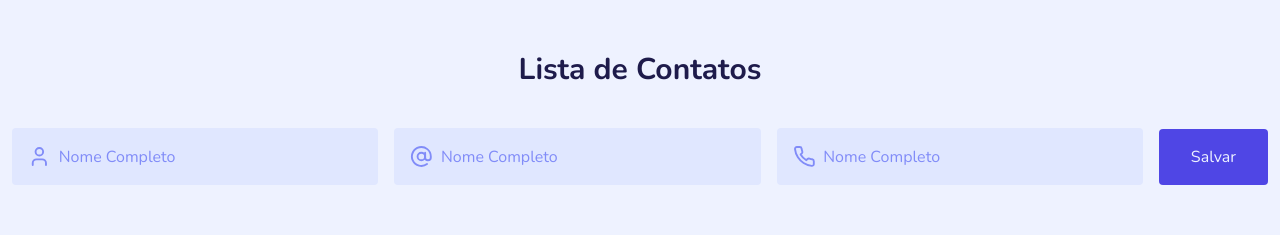
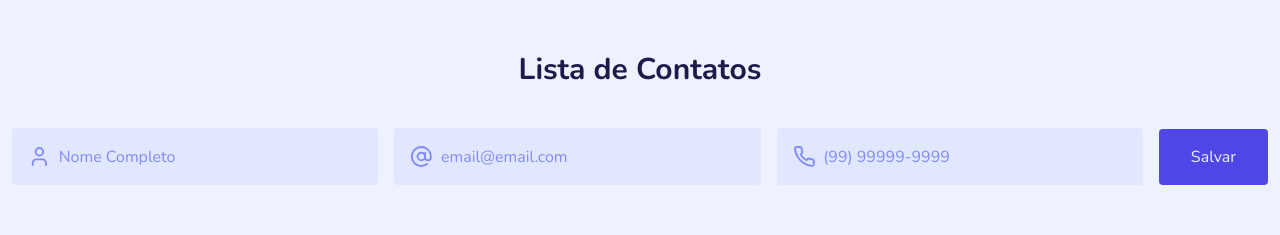
Before and after one commit to reisArthur2602/cadastro-de-usuarios, a Next.js app: page / in a window 1280 px wide. Shown: the top 235 px of the page. Built offline with nearby package versions, Linux system fonts and the light colour scheme.

Commit message:
feat: add react-hook-forms e zod

```diff
--- a/app/_components/form-user.tsx
+++ b/app/_components/form-user.tsx
@@ -1,22 +1,50 @@
+'use client';
+
 import { AtSign, Phone, User } from 'lucide-react';
 import { Form } from './ui/form';
+import { useForm } from 'react-hook-form';
+import { zodResolver } from '@hookform/resolvers/zod';
+import { UserSchema } from '../libs/zod';
+import { UserProps } from '../_dtos/user';
+import { useEffect } from 'react';
+import { normalizePhoneNumber } from '../_utils/mask';
 
 export const FormUser = () => {
+  const {
+    handleSubmit,
+    register,
+    watch,
+    setValue,
+    formState: { errors },
+  } = useForm<UserProps>({
+    resolver: zodResolver(UserSchema),
+  });
+
+  const phoneValue = watch('phone');
+
+  useEffect(() => {
+    setValue('phone', normalizePhoneNumber(phoneValue));
+  }, [phoneValue]);
+
+  const onSubmit = (data: UserProps) => {
+    console.log(data);
+  };
+
   return (
-    <Form>
+    <Form onSubmit={handleSubmit(onSubmit)}>
       <Form.Label>
         <User size={25} />
-        <Form.Field placeholder="Nome Completo" />
+        <Form.Field placeholder="Nome Completo" {...register('name')} />
       </Form.Label>
 
       <Form.Label>
         <AtSign size={25} />
-        <Form.Field placeholder="Nome Completo" />
+        <Form.Field placeholder="email@email.com" {...register('email')} />
       </Form.Label>
 
       <Form.Label>
         <Phone size={25} />
-        <Form.Field placeholder="Nome Completo" />
+        <Form.Field placeholder="(99) 99999-9999" {...register('phone')} />
       </Form.Label>
       <Form.Submit>Salvar</Form.Submit>
     </Form>
--- a/app/_components/ui/form.tsx
+++ b/app/_components/ui/form.tsx
@@ -1,6 +1,7 @@
 import {
   ButtonHTMLAttributes,
   FormHTMLAttributes,
+  forwardRef,
   InputHTMLAttributes,
   LabelHTMLAttributes,
 } from 'react';
@@ -13,14 +14,18 @@ const Form = ({ children, ...props }: FormHTMLAttributes<HTMLFormElement>) => {
   );
 };
 
-export const Field = ({ ...props }: InputHTMLAttributes<HTMLInputElement>) => {
+export const Field = forwardRef<
+  HTMLInputElement,
+  InputHTMLAttributes<HTMLInputElement>
+>(({ ...props }: InputHTMLAttributes<HTMLInputElement>, ref) => {
   return (
     <input
+    className="bg-transparent w-full outline-none placeholder:text-indigo-400 text-indigo-800"
       {...props}
-      className="bg-transparent w-full outline-none placeholder:text-indigo-400 text-indigo-800"
+      ref={ref}
     />
   );
-};
+});
 
 export const Label = ({
   children,
--- /dev/null
+++ b/app/_utils/mask.ts
@@ -0,0 +1,9 @@
+export const normalizePhoneNumber = (value: string | undefined) => {
+    if (!value) return '';
+
+    return value
+      .replace(/[\D]/g, '')
+      .replace(/(\d{2})(\d)/, '($1) $2')
+      .replace(/(\d{5})(\d)/, '$1-$2')
+      .replace(/(-\d{4})(\d+?)/, '$1');
+  };
--- /dev/null
+++ b/app/libs/prisma.ts
@@ -0,0 +1,3 @@
+import { PrismaClient } from '@prisma/client';
+
+export const prisma = new PrismaClient();
--- /dev/null
+++ b/app/libs/zod.ts
@@ -0,0 +1,17 @@
+import { z } from 'zod';
+
+export const UserSchema = z.object({
+  name: z.string().min(1, 'O campo nome é obrigatório').trim(),
+  email: z
+    .string()
+    .min(1, 'O campo email é obrigatório')
+    .trim()
+    .email('Insira um formato de email valido'),
+  phone: z
+    .string()
+    .min(1, 'O campo telefone é obrigatório')
+    .refine(
+      (value) => /\([1-9]{2}\) 9[1-9]\d{3}-\d{4}/.test(value),
+      'O número de telefone deve estar no formato (99) 99999-9999.'
+    ),
+});
--- a/package.json
+++ b/package.json
@@ -9,11 +9,14 @@
     "lint": "next lint"
   },
   "dependencies": {
+    "@hookform/resolvers": "^3.9.0",
     "@prisma/client": "^5.18.0",
     "lucide-react": "^0.427.0",
     "next": "14.2.5",
     "react": "^18",
-    "react-dom": "^18"
+    "react-dom": "^18",
+    "react-hook-form": "^7.52.2",
+    "zod": "^3.23.8"
   },
   "devDependencies": {
     "@types/node": "^20",
```
Also changed, not shown: 1 other file (tests, documents, lock files or other folders).
